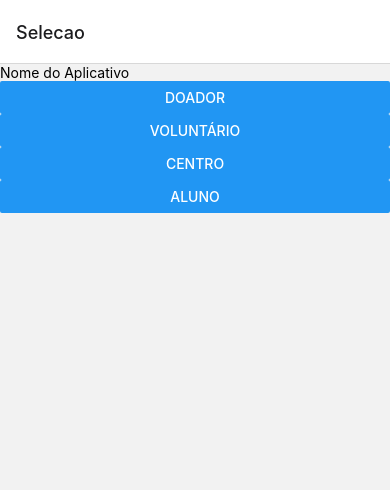
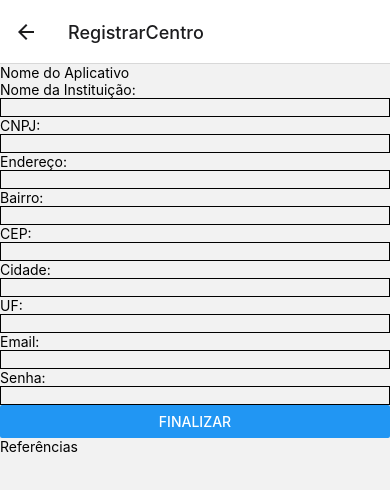
Before and after one commit to timeDe-sort/hackthon-lets-code, a React Native app in the folder hackthon/: screen /RegistrarCentro in a window 390 px wide. Shown: the top 490 px of the page. Built offline with nearby package versions, Linux system fonts and the light colour scheme.

Commit message:
gerenciando telas de login e registro

```diff
--- a/hackthon/App.js
+++ b/hackthon/App.js
@@ -2,11 +2,15 @@ import * as React from 'react';
 import { Button, View } from 'react-native';
 import { NavigationContainer } from '@react-navigation/native';
 import { createStackNavigator } from '@react-navigation/stack';
+
 import Login from './telas/Login';
 import TelaInicial from './telas/TelaInicial';
 import Selecao from './telas/Selecao';
 import LoginOuRegis from './telas/LoginOuRegis';
 import Registrar from './telas/Registro';
+import RegistrarCentro from './telas/RegistroCentro';
+
+
 
 const Stack = createStackNavigator();
 
@@ -15,11 +19,11 @@ function MyStack() {
     <Stack.Navigator initialRouteName='Selecao'>
 
       <Stack.Screen name="Selecao" component={Selecao} />
-      <Stack.Screen name="Tela-de-Login" component={Login} />
+      <Stack.Screen name="Login" component={Login} />
       <Stack.Screen name="TelaInicial" component={TelaInicial} />
       <Stack.Screen name="LoginOuRegis" component={LoginOuRegis} />
       <Stack.Screen name="Registrar" component={Registrar} />
-
+      <Stack.Screen name="RegistrarCentro" component={RegistrarCentro} />
     </Stack.Navigator>
   );
 }
--- a/hackthon/telas/LoginOuRegis.js
+++ b/hackthon/telas/LoginOuRegis.js
@@ -6,7 +6,9 @@ import { Button , View , ScrollView, Text, SafeAreaView,TextInput} from 'react-n
 function LoginOuRegis(props) {
     const { route,navigation } = props
     const params = route.params
-    console.log(params)
+    const tipo = params.tipo
+    console.log(tipo)
+    console.log(tipo === 0)
     return (
         <>
 
@@ -17,10 +19,13 @@ function LoginOuRegis(props) {
 
             <View>
 
-            <Button title= "Login" onPress={() => navigation.navigate('' , {info : 0})} />
+            <Button title= "Login" onPress={() => navigation.navigate('Login' , {tipo : tipo})} />
 
-            <Button title= "Registrar" onPress={() => navigation.navigate('Registrar', {info : 1})} />
-
+            {
+             (tipo != 2) ?
+             <Button title= "Registrar" onPress={() => navigation.navigate('Registrar', {tipo : tipo})} /> :
+             <Button title= "Registrar" onPress={() => navigation.navigate('RegistrarCentro', {tipo : tipo})} />
+            }
 
 
             </View>
--- a/hackthon/telas/Registro.js
+++ b/hackthon/telas/Registro.js
@@ -29,6 +29,7 @@ function Registrar(props) {
                 <SafeAreaView>
 
                     <View >
+                        {/* COMUM A TODOS */}
                         <View>
                             <Text >Nome:</Text>
                             <TextInput
@@ -40,6 +41,15 @@ function Registrar(props) {
 
                         <View>
                             <Text >CPF:</Text>
+                            <TextInput
+                            style={styles.borda}
+                            onChangeText={setEmail}
+                            value={Email}
+                            />
+                        </View>
+
+                        <View>
+                            <Text >idade:</Text>
                             <TextInput
                             style={styles.borda}
                             onChangeText={setEmail}
@@ -65,45 +75,17 @@ function Registrar(props) {
                             />
                         </View>
 
-                        {(params.info===0) &  // DOADOR
                         <View>
-                            <Text >Profissão:</Text>
+                            <Text >Cidade:</Text>
                             <TextInput
                             style={styles.borda}
                             onChangeText={setEmail}
                             value={Email}
                             />
-                        </View> &
-                        <View>
-                            <Text >Categoria de Ajuda:</Text>
-                            <TextInput
-                            style={styles.borda}
-                            onChangeText={setEmail}
-                            value={Email}
-                            />
-                        </View>}
-
-                        {(params.info===1) &   // UNIVERSITÁRIO
-                        <View>
-                            <Text >Universidade:</Text>
-                            <TextInput
-                            style={styles.borda}
-                            onChangeText={setUniversidade}
-                            value={Universidade}
-                            />
-                        </View> &
-                        <View>
-                            <Text >Disciplina:</Text>
-                            <TextInput
-                            style={styles.borda}
-                            onChangeText={setDisciplina}
-                            value={Disciplina}
-                            />
-                        </View>}
-
+                        </View>
 
                         <View>
-                            <Text >Login:</Text>
+                            <Text >UF:</Text>
                             <TextInput
                             style={styles.borda}
                             onChangeText={setEmail}
@@ -120,6 +102,98 @@ function Registrar(props) {
                             />
                         </View>
 
+                        {(params.tipo === 0) && // DOADOR
+                        <View>
+                            <View>
+                                <Text >Profissão:</Text>
+                                <TextInput
+                                style={styles.borda}
+                                onChangeText={setEmail}
+                                value={Email}
+                                />
+                            </View>
+                            <View>
+                                <Text >Categoria de Ajuda:</Text>
+                                <TextInput
+                                style={styles.borda}
+                                onChangeText={setEmail}
+                                value={Email}
+                                />
+                            </View>
+                        </View>}
+
+                        {(params.tipo===1) && // UNIVERSITÁRIO
+                        <View>
+                            <View>
+                                <Text >Universidade:</Text>
+                                <TextInput
+                                style={styles.borda}
+                                onChangeText={setUniversidade}
+                                value={Universidade}
+                                />
+                            </View>
+                            <View>
+                                <Text >Disciplina oferecida:</Text>
+                                <TextInput
+                                style={styles.borda}
+                                onChangeText={setDisciplina}
+                                value={Disciplina}
+                                />
+                            </View>
+                            <View>
+                                <Text >Período:</Text>
+                                <TextInput
+                                style={styles.borda}
+                                onChangeText={setDisciplina}
+                                value={Disciplina}
+                                />
+                            </View>
+                        </View>}
+
+                        {(params.tipo===3) && // ALUNO
+                        <View>
+                            <View>
+                            <Text >Escola:</Text>
+                            <TextInput
+                            style={styles.borda}
+                            onChangeText={setUniversidade}
+                            value={Universidade}
+                            />
+                            </View>
+                            <View>
+                            <Text >Ano:</Text>
+                            <TextInput
+                            style={styles.borda}
+                            onChangeText={setUniversidade}
+                            value={Universidade}
+                            />
+                            </View>
+                            <View>
+                            <Text >Período:</Text>
+                            <TextInput
+                            style={styles.borda}
+                            onChangeText={setUniversidade}
+                            value={Universidade}
+                            />
+                            </View>
+                            <View>
+                            <Text >Nome da Mãe:</Text>
+                            <TextInput
+                            style={styles.borda}
+                            onChangeText={setUniversidade}
+                            value={Universidade}
+                            />
+                            </View>
+                            <View>
+                            <Text >Código familiar:</Text>
+                            <TextInput
+                            style={styles.borda}
+                            onChangeText={setUniversidade}
+                            value={Universidade}
+                            />
+                            </View>
+                        </View>
+                        }
                         <View>
                             <Text >Email:</Text>
                             <TextInput
@@ -135,22 +209,24 @@ function Registrar(props) {
                             onChangeText={setSenha}
                             style={styles.borda}
                             value={Senha}
-                            placeholder="placeholder"
                             secureTextEntry={true}
                             textContentType="password"
                             />
                         </View>
+
                     </View>
                 </SafeAreaView>
 
 
-                <Button title="Entrar"onPress={() => navigation.navigate('TelaInicial')} />
+                <Button title="Finalizar" onPress={() => navigation.navigate('TelaInicial')} />
 
 
                 <Text>
                     Referências
                 </Text>
             </ScrollView>
+
+
         </>
 
   );
--- /dev/null
+++ b/hackthon/telas/RegistroCentro.js
@@ -0,0 +1,133 @@
+import React from 'react';
+
+import { Button , View , ScrollView, Text, SafeAreaView,TextInput} from 'react-native';
+
+const styles = {
+    borda : {border: '1px solid black'}
+}
+
+function RegistrarCentro(props) {
+
+    const { route,navigation } = props
+    const params = route.params
+    console.log(params)
+
+    const [Email,   setEmail] = React.useState("");
+    const [Senha,   setSenha] = React.useState("");
+    const [Nome,   setNome] = React.useState("");
+
+    return (
+        <>
+
+
+            <ScrollView>
+                <Text >
+                    <Text >Nome do Aplicativo</Text>
+                </Text>
+                <SafeAreaView>
+
+                    <View >
+                        {/* COMUM A TODOS */}
+                        <View>
+                            <Text >Nome da Instituição:</Text>
+                            <TextInput
+                            style={styles.borda}
+                            onChangeText={setNome}
+                            value={Nome}
+                            />
+                        </View>
+
+                        <View>
+                            <Text >CNPJ:</Text>
+                            <TextInput
+                            style={styles.borda}
+                            onChangeText={setEmail}
+                            value={Email}
+                            />
+                        </View>
+
+                        <View>
+                            <Text >Endereço:</Text>
+                            <TextInput
+                            style={styles.borda}
+                            onChangeText={setEmail}
+                            value={Email}
+                            />
+                        </View>
+
+                        <View>
+                            <Text >Bairro:</Text>
+                            <TextInput
+                            style={styles.borda}
+                            onChangeText={setEmail}
+                            value={Email}
+                            />
+                        </View>
+
+                        <View>
+                            <Text >CEP:</Text>
+                            <TextInput
+                            style={styles.borda}
+                            onChangeText={setEmail}
+                            value={Email}
+                            />
+                        </View>
+
+                        <View>
+                            <Text >Cidade:</Text>
+                            <TextInput
+                            style={styles.borda}
+                            onChangeText={setEmail}
+                            value={Email}
+                            />
+                        </View>
+
+                        <View>
+                            <Text >UF:</Text>
+                            <TextInput
+                            style={styles.borda}
+                            onChangeText={setEmail}
+                            value={Email}
+                            />
+                        </View>
+
+
+                        <View>
+                            <Text >Email:</Text>
+                            <TextInput
+                            style={styles.borda}
+                            onChangeText={setEmail}
+                            value={Email}
+                            />
+                        </View>
+
+                        <View>
+                            <Text>Senha:</Text>
+                            <TextInput
+                            onChangeText={setSenha}
+                            style={styles.borda}
+                            value={Senha}
+                            secureTextEntry={true}
+                            textContentType="password"
+                            />
+                        </View>
+
+                    </View>
+                </SafeAreaView>
+
+
+                <Button title="Finalizar" onPress={() => navigation.navigate('TelaInicial')} />
+
+
+                <Text>
+                    Referências
+                </Text>
+            </ScrollView>
+
+
+        </>
+
+  );
+}
+
+export default RegistrarCentro;
--- a/hackthon/telas/Selecao.js
+++ b/hackthon/telas/Selecao.js
@@ -16,13 +16,13 @@ function Selecao(props) {
 
             <View>
 
-            <Button title= "Doador" onPress={() => navigation.navigate('LoginOuRegis', {info : 0})} />
+            <Button title= "Doador" onPress={() => navigation.navigate('LoginOuRegis', {tipo : 0})} />
 
-            <Button title= "Voluntário" onPress={() => navigation.navigate('LoginOuRegis', {info : 1})} />
+            <Button title= "Voluntário" onPress={() => navigation.navigate('LoginOuRegis', {tipo : 1})} />
 
-            <Button title= "Centro" onPress={() => navigation.navigate('LoginOuRegis', {info : 2})} />
+            <Button title= "Centro" onPress={() => navigation.navigate('LoginOuRegis', {tipo : 2})} />
 
-            <Button title= "Aluno" onPress={() => navigation.navigate('LoginOuRegis', {info : 3})} />
+            <Button title= "Aluno" onPress={() => navigation.navigate('LoginOuRegis', {tipo : 3})} />
 
             </View>
 
```
